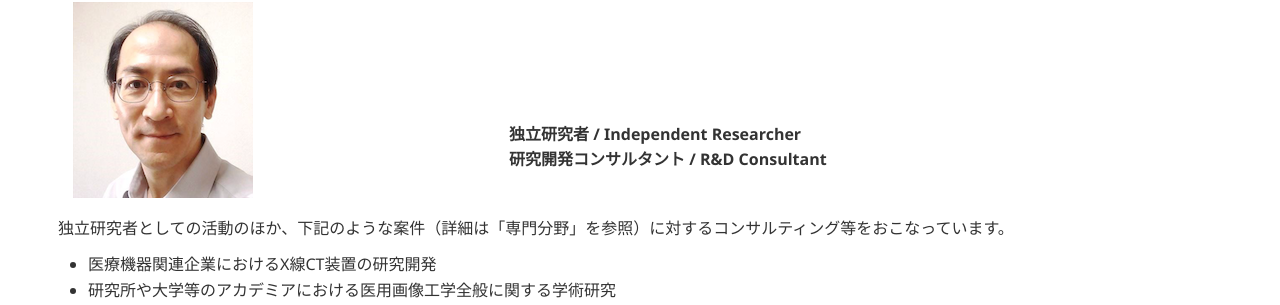
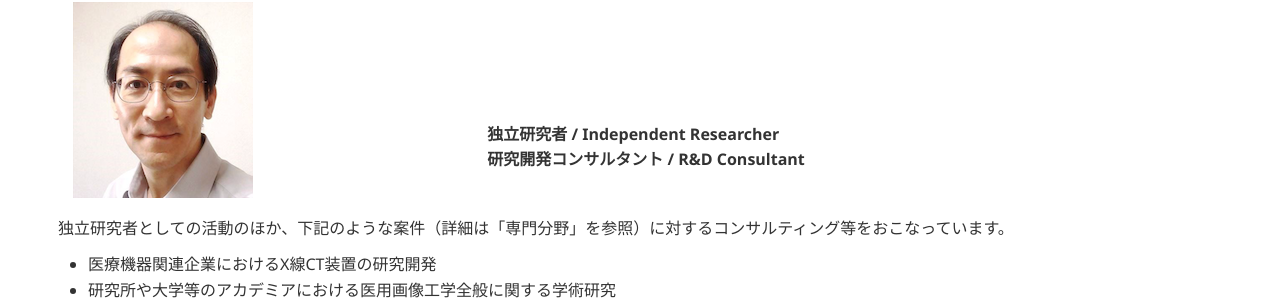
Before and after one commit to tnitoh/tnitoh.github.io, a Jekyll site: the page built from index.md, in a window 1280 px wide. Shown: the part 167-472 px from the top of the page. Built offline with Jekyll 4.4.1, drawn with Linux system fonts in a browser that asks for light colours; Markdown is read by kramdown in place of the engine named in the settings.

Commit message:
Update index.md

```diff
--- a/index.md
+++ b/index.md
@@ -5,9 +5,9 @@
 
 # 伊藤俊英 / Toshihide Itoh, Ph.D.
 
-<table width='100%'><tr>
+<table width='95%'><tr>
     <td>
-        <img src='photo_itoh.png' align='left'>
+        <img src='photo_itoh.png' width='180px' align='left'>
     </td>
     <td valign='bottom' align='left'>
         <b>独立研究者 / Independent Researcher</b><br>
```
